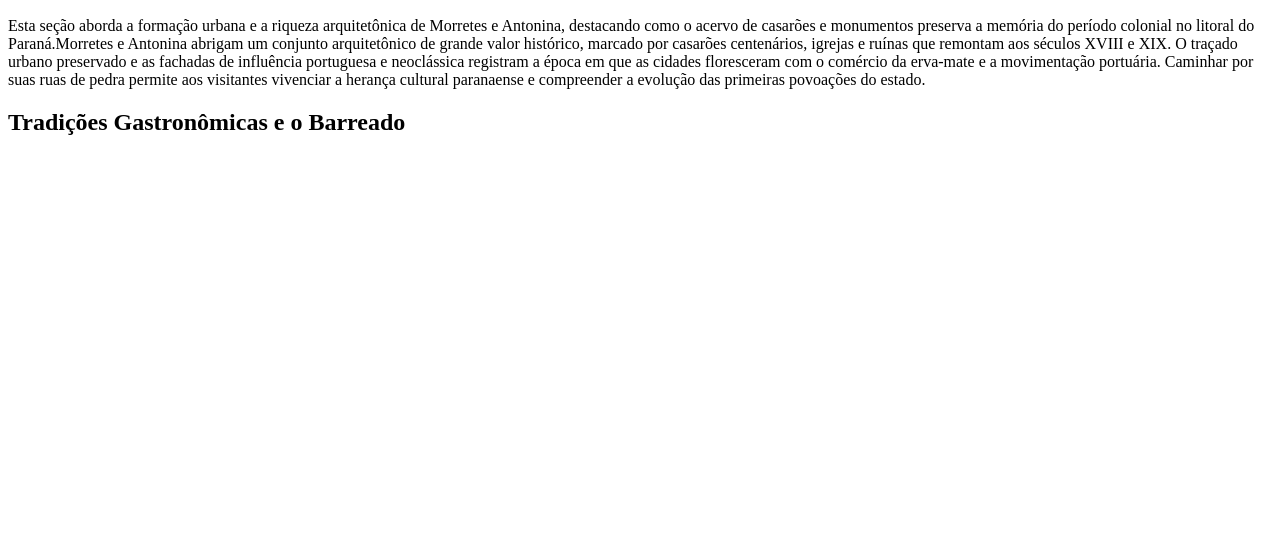
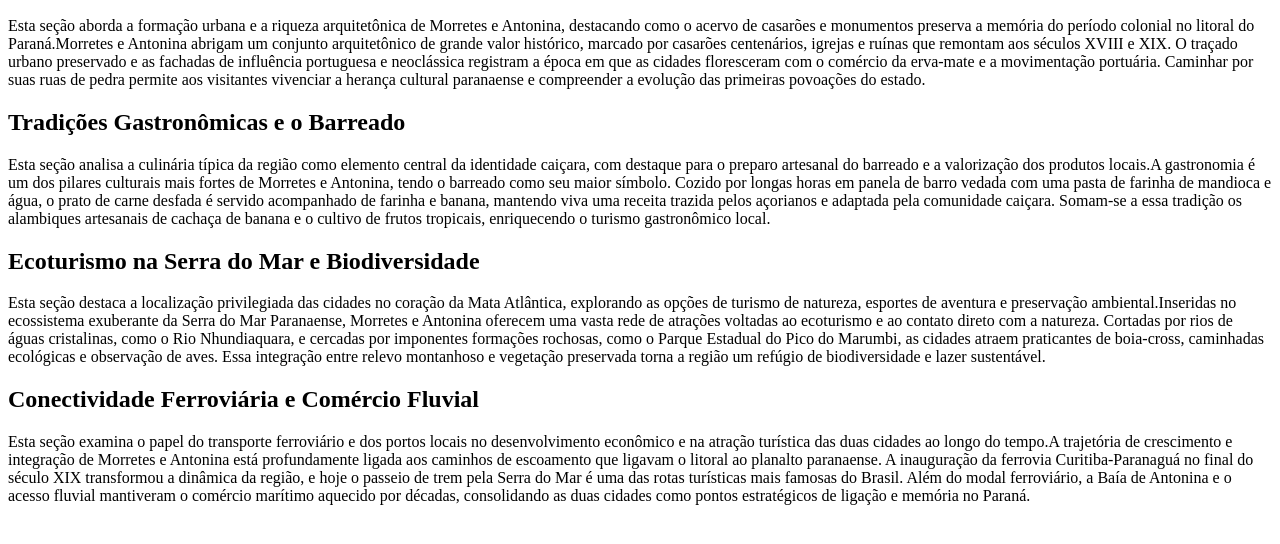
Before and after one commit to davibusatta-cyber/Cidades-historica-Morretes-e-Antonina, a plain HTML site: page index.html in a window 1280 px wide. Shown: the part 110-654 px from the top of the page. Drawn offline with Linux system fonts and the light colour scheme.

Commit message:
curiosidade

```diff
--- a/index.html
+++ b/index.html
@@ -24,6 +24,36 @@
     </section>
     <section>
         <h2>Tradições Gastronômicas e o Barreado</h2>
+        <p>Esta seção analisa a culinária típica da região como elemento central da identidade caiçara, com destaque
+            para o preparo artesanal do barreado e a valorização dos produtos locais.A gastronomia é um dos pilares
+            culturais mais fortes de Morretes e Antonina, tendo o barreado como seu maior símbolo. Cozido por longas
+            horas em panela de barro vedada com uma pasta de farinha de mandioca e água, o prato de carne desfada é
+            servido acompanhado de farinha e banana, mantendo viva uma receita trazida pelos açorianos e adaptada pela
+            comunidade caiçara. Somam-se a essa tradição os alambiques artesanais de cachaça de banana e o cultivo de
+            frutos tropicais, enriquecendo o turismo gastronômico local.
+        </p>
+    </section>
+    <section>
+        <h2>Ecoturismo na Serra do Mar e Biodiversidade</h2>
+        <p>Esta seção destaca a localização privilegiada das cidades no coração da Mata Atlântica, explorando as opções
+            de turismo de natureza, esportes de aventura e preservação ambiental.Inseridas no ecossistema exuberante da
+            Serra do Mar Paranaense, Morretes e Antonina oferecem uma vasta rede de atrações voltadas ao ecoturismo e ao
+            contato direto com a natureza. Cortadas por rios de águas cristalinas, como o Rio Nhundiaquara, e cercadas
+            por imponentes formações rochosas, como o Parque Estadual do Pico do Marumbi, as cidades atraem praticantes
+            de boia-cross, caminhadas ecológicas e observação de aves. Essa integração entre relevo montanhoso e
+            vegetação preservada torna a região um refúgio de biodiversidade e lazer sustentável.
+        </p>
+    </section>
+    <section>
+        <h2>Conectividade Ferroviária e Comércio Fluvial</h2>
+        <p>Esta seção examina o papel do transporte ferroviário e dos portos locais no desenvolvimento econômico e na
+            atração turística das duas cidades ao longo do tempo.A trajetória de crescimento e integração de Morretes e
+            Antonina está profundamente ligada aos caminhos de escoamento que ligavam o litoral ao planalto paranaense.
+            A inauguração da ferrovia Curitiba-Paranaguá no final do século XIX transformou a dinâmica da região, e hoje
+            o passeio de trem pela Serra do Mar é uma das rotas turísticas mais famosas do Brasil. Além do modal
+            ferroviário, a Baía de Antonina e o acesso fluvial mantiveram o comércio marítimo aquecido por décadas,
+            consolidando as duas cidades como pontos estratégicos de ligação e memória no Paraná.
+        </p>
     </section>
 
 </body>
```
